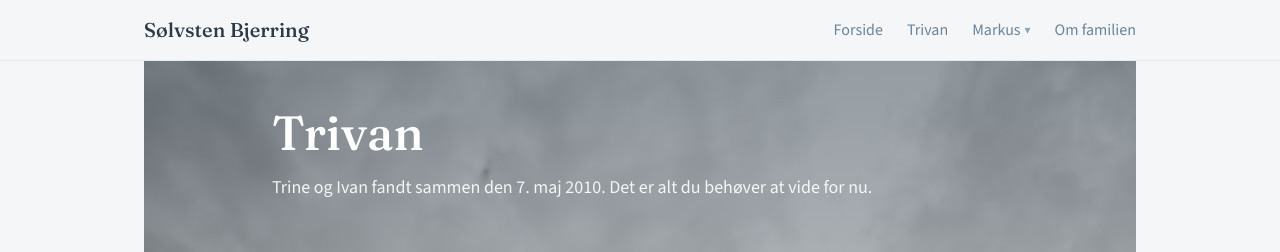
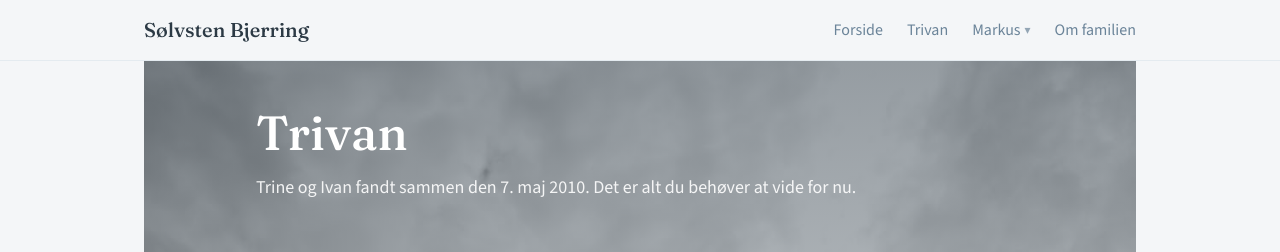
Before and after one commit to DonBjerring/solvstenbjerring, an Astro site: page /solvstenbjerring/trivan in a window 1280 px wide. Shown: the top 252 px of the page. Built offline with nearby package versions, Linux system fonts and the light colour scheme; Astro itself is replaced by a stand-in of ours.

Commit message:
Fix margin and padding for Trivan page

```diff
--- a/src/pages/trivan.astro
+++ b/src/pages/trivan.astro
@@ -9,19 +9,17 @@ const photo = images[0];
 <BaseLayout title="Trivan" description="Trivan" flushFooter>
   {
     photo ? (
-      <section class="relative">
-        <div class="mx-auto max-w-5xl px-4">
+      <section class="w-full lg:mx-auto lg:max-w-5xl lg:px-4">
         <div class="relative overflow-hidden">
           <img src={photo.src} alt="" class="block w-full h-auto" />
           <div class="absolute inset-0 bg-gradient-to-b from-deep/50 via-deep/15 to-transparent" aria-hidden="true" />
-          </div>
-        </div>
-        <div class="pointer-events-none absolute inset-x-0 top-0">
-          <div class="mx-auto max-w-3xl px-4 pt-8 md:pt-12 pointer-events-auto">
+          <div class="absolute inset-x-0 top-0 px-5 pt-8 sm:px-6 lg:px-4 lg:pt-12">
+            <div class="lg:mx-auto lg:max-w-3xl">
               <h1 class="text-4xl md:text-5xl text-foam">Trivan</h1>
               <p class="mt-4 text-lg text-foam/90 leading-relaxed">
                 Trine og Ivan fandt sammen den 7. maj 2010. Det er alt du behøver at vide for nu.
               </p>
+            </div>
           </div>
         </div>
       </section>
```
Lines whose indentation alone changed are shown as unchanged.
